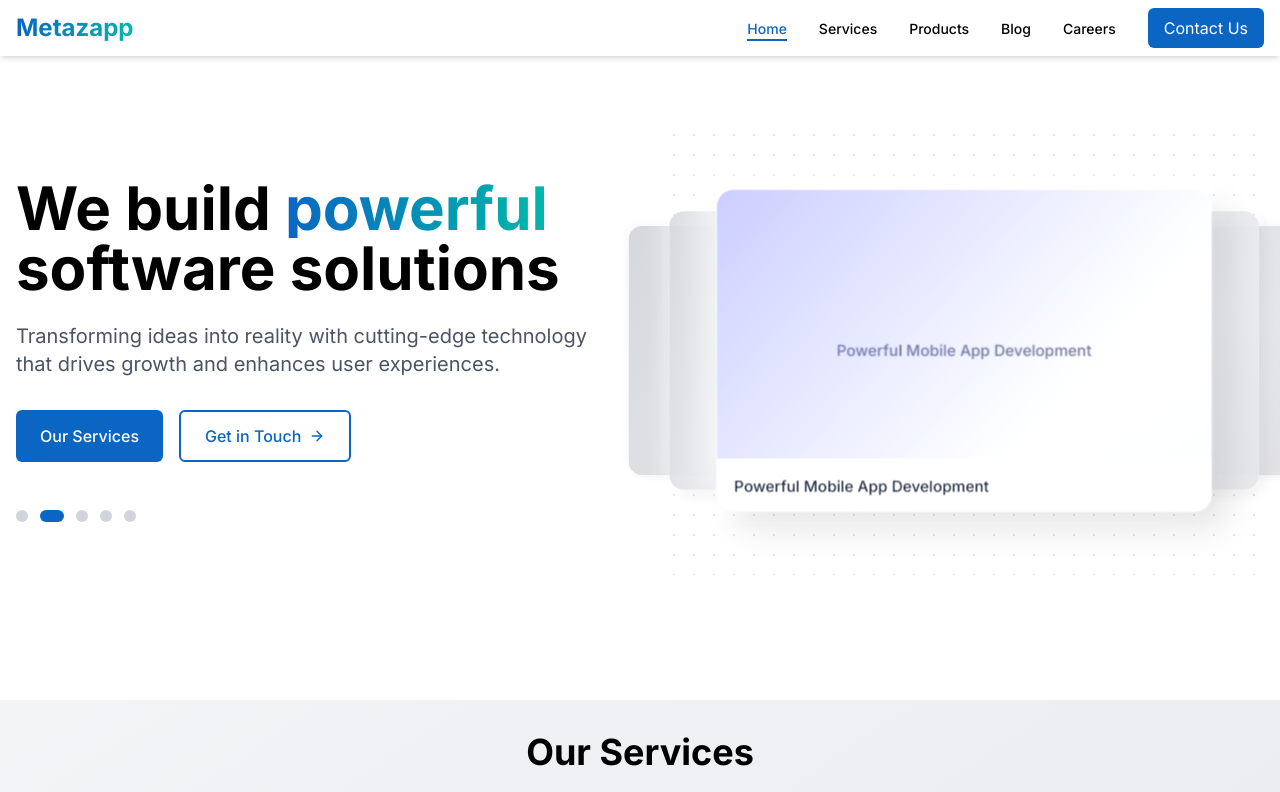
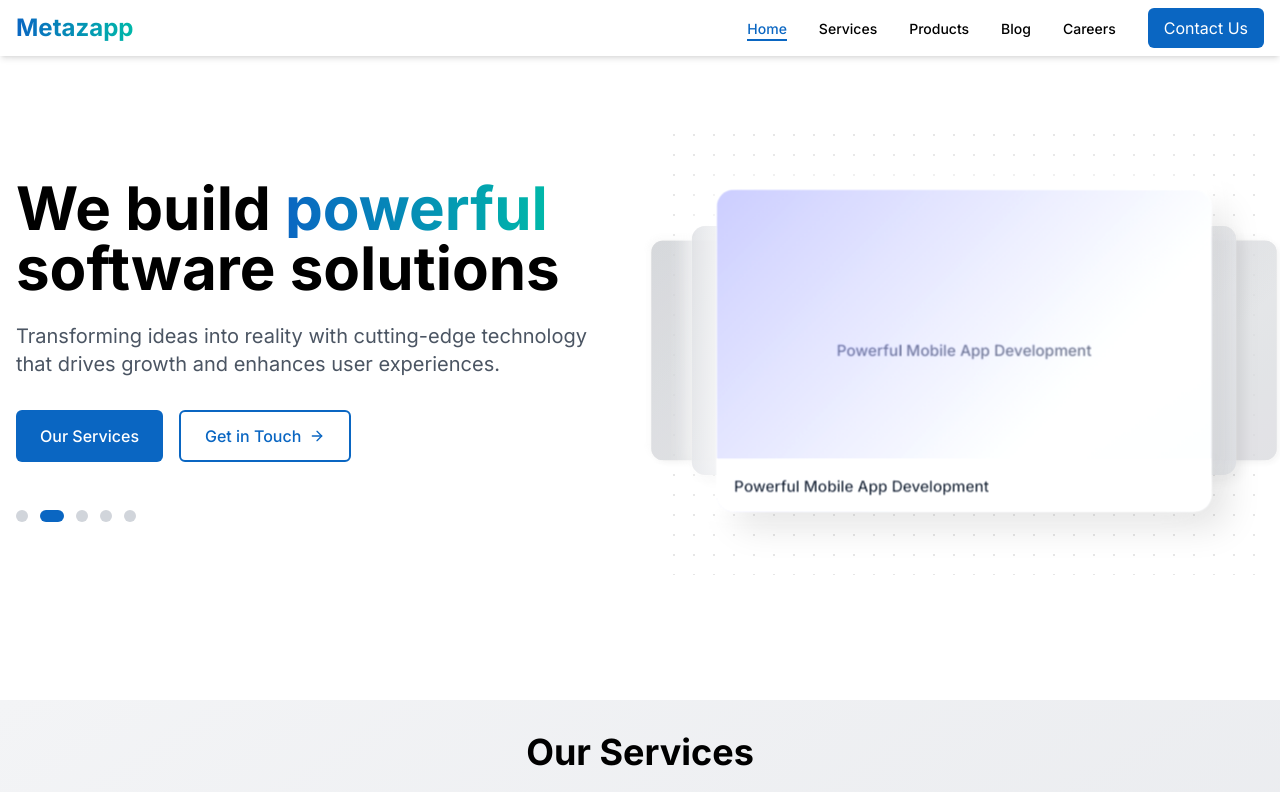
Before and after one commit to metazapp/meta-site-next, a Next.js app: page / in a window 1280 px wide. Shown: the top 792 px of the page. Built offline with nearby package versions, Linux system fonts and the light colour scheme.

Commit message:
navbar:chore

```diff
--- a/app/components/layout/Navbar.tsx
+++ b/app/components/layout/Navbar.tsx
@@ -29,7 +29,7 @@ const Navbar = () => {
 
   return (
     <header
-    className={`fixed top-0 w-full z-50 transition-all duration-300 ${
+    className={`fixed top-0 w-full z-[100] transition-all duration-300 ${
       isScrolled
         ? "bg-black/10 backdrop-blur-sm py-2"
         : "bg-white shadow-md py-2"
--- a/app/components/sections/HeroSection.tsx
+++ b/app/components/sections/HeroSection.tsx
@@ -172,7 +172,7 @@ const HeroSection = () => {
                       // Position 1: First card directly behind (left side)
                       {
                         zIndex: 40,
-                        scale: 0.95,
+                        scale: 0.85,
                         x: '-18%',
                         y: 0,
                         opacity: 0.9,
@@ -182,7 +182,7 @@ const HeroSection = () => {
                       // Position 2: Second card behind (right side)
                       {
                         zIndex: 40,
-                        scale: 0.95,
+                        scale: 0.85,
                         x: '18%',
                         y: 0,
                         opacity: 0.9,
@@ -192,7 +192,7 @@ const HeroSection = () => {
                       // Position 3: Third card (far left)
                       {
                         zIndex: 30,
-                        scale: 0.85,
+                        scale: 0.75,
                         x: '-32%',
                         y: 0,
                         opacity: 0.8,
@@ -202,7 +202,7 @@ const HeroSection = () => {
                       // Position 4: Fourth card (far right)
                       {
                         zIndex: 30,
-                        scale: 0.85,
+                        scale: 0.75,
                         x: '32%',
                         y: 0,
                         opacity: 0.8,
@@ -239,8 +239,8 @@ const HeroSection = () => {
                         }}
                         transition={{
                           type: 'spring',
-                          stiffness: 180,
-                          damping: 25,
+                          stiffness: 350,
+                          damping: 50,
                           mass: 1
                         }}
                       >
```
